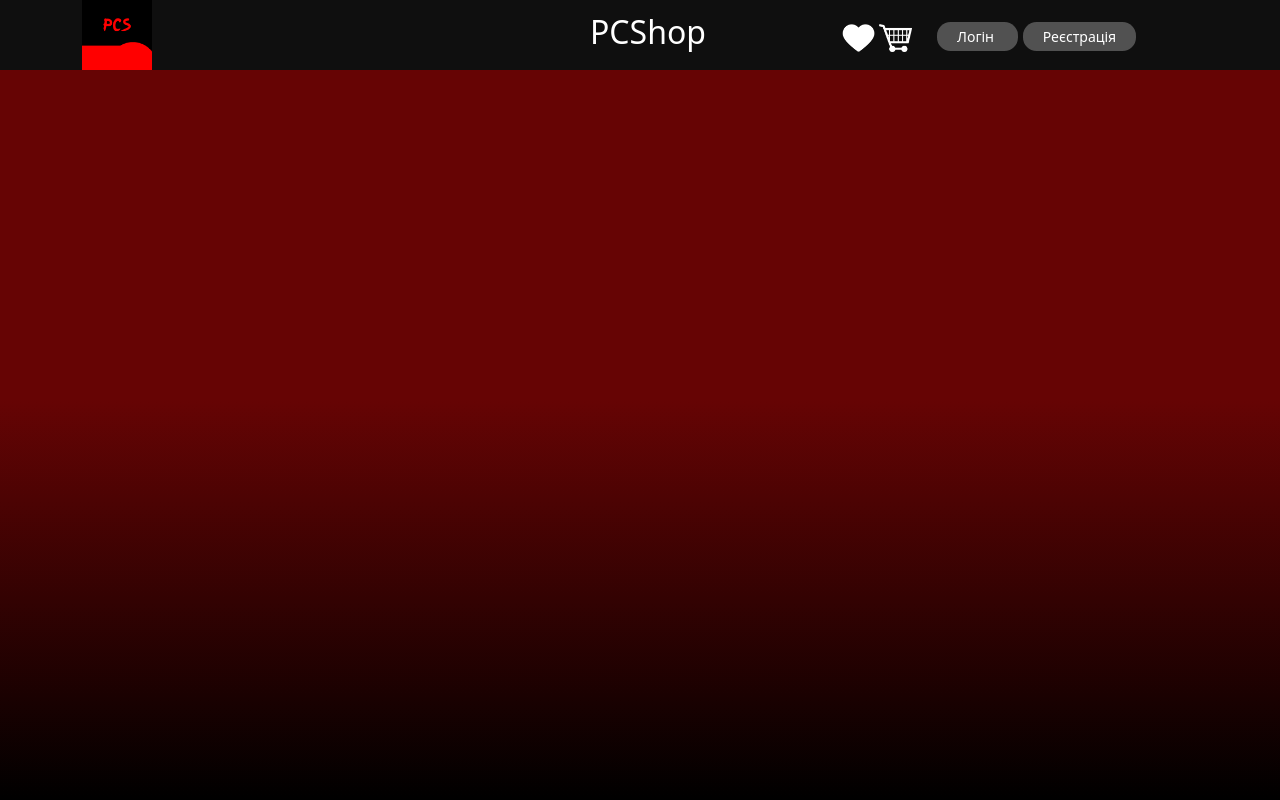
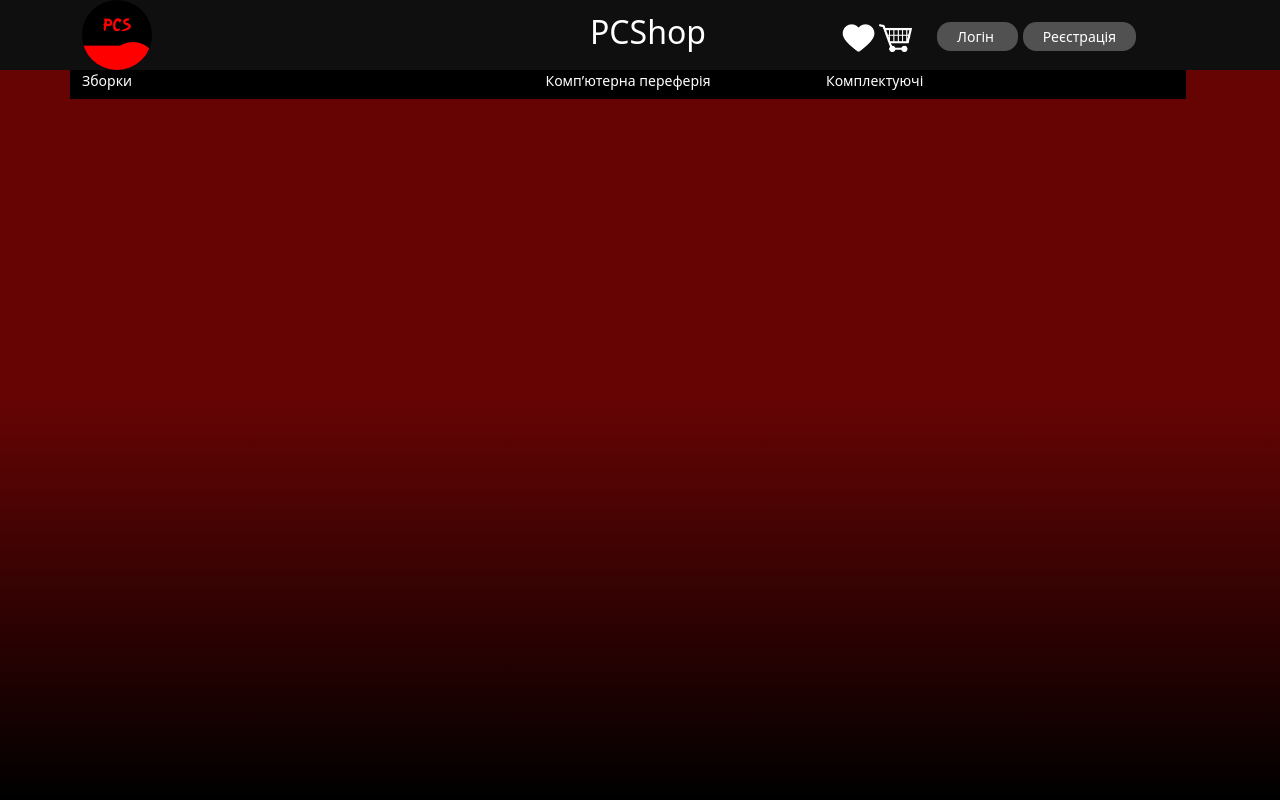
Before and after one commit to Sharixx/PCSHOP, a Flask app: page /base in a window 1280 px wide. Run offline with Flask 2, Linux system fonts and the light colour scheme.

Commit message:
I Commited new

```diff
--- a/templates/base.html
+++ b/templates/base.html
@@ -16,7 +16,7 @@
        <div class="container">
            <div class="header_body row justify-content-between">
            <div class="col-2">
-                <img src="img/logo_project.png" alt="logo" class="logo_img">
+               <a href="#"><img src="img/logo_project.png" alt="logo" class="logo_img"></a>
            </div>
                <div class="col-3"></div>
            <a href="#" class="col-2"><div class="logo_text"><h2>PCShop</h2></div></a>
@@ -40,6 +40,24 @@
            </div>
        </div>
    </div>
+
+    <div class="navigation">
+        <div class="container">
+            <div class="nav_body row justify-content-between">
+                <div class="col-4 nav_1">
+                    <a href="#">Зборки</a>
+                </div>
+
+                <div class="col-4 nav_2 text-center">
+                    <a href="#">Комп’ютерна переферія</a>
+                </div>
+
+                <div class="col-4 nav_3">
+                    <a href="#">Комплектуючі</a>
+                </div>
+            </div>
+        </div>
+    </div>
 </header>
 </body>
 </html>
--- a/templates/css/style.css
+++ b/templates/css/style.css
@@ -1,3 +1,9 @@
+body {
+    color: #fff;
+    margin: 0;
+    padding: 0;
+}
+
 header {
     background: linear-gradient(180deg, #660404 49.85%, rgba(0, 0, 0, 0) 100%), #000000;
 
@@ -14,6 +20,7 @@ header a {
 
 .logo_img {
     width: 70px;
+    border-radius: 50px;
 }
 
 .logo_text {
@@ -93,3 +100,36 @@ header a {
     background: #3F3F3F;
     transition: 0.3s;
 }
+
+
+
+
+.nav_body {
+    height: 29px;
+    width: 100%;
+    background: #000000;
+
+}
+
+.nav_body a:hover{
+    color: #fff;
+}
+
+.nav_1 {
+    font-size: 14px;
+}
+
+
+
+.nav_2 {
+    font-size: 14px;
+
+    margin: 0 auto;
+}
+
+
+
+
+.nav_3 {
+    font-size: 14px;
+}
```
